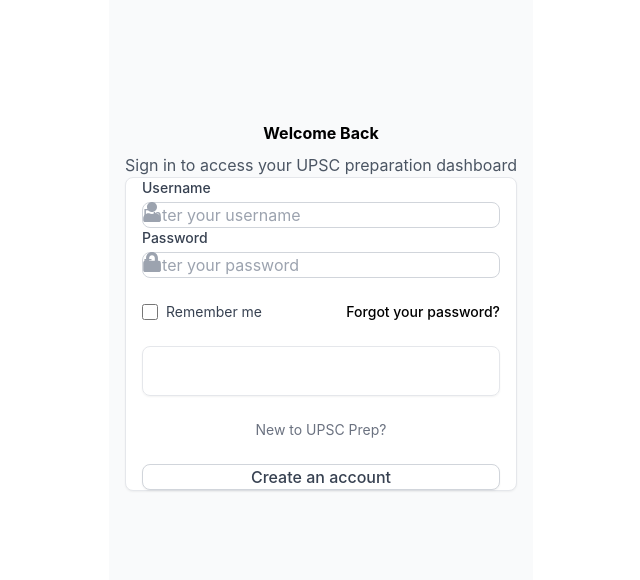
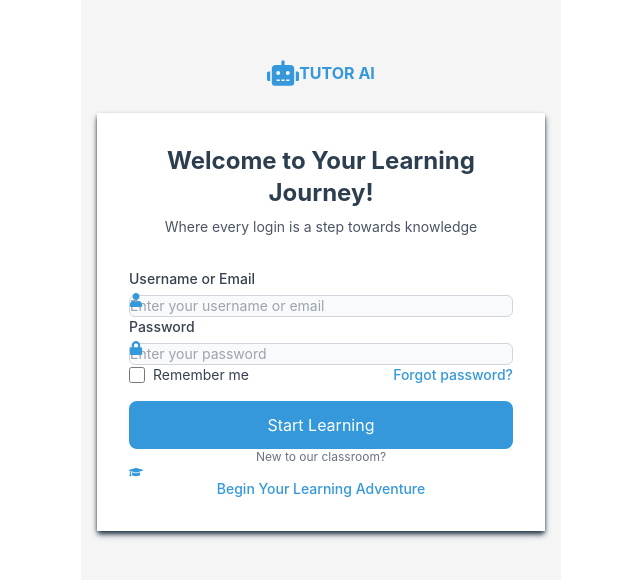
Before and after one commit to codetoad12/tutor_ai, a React (Vite) app in the folder frontend/: page / in a window 1280 px wide. Shown: the part 106-686 px from the top of the page, without its empty margins (319-959 px from the left). Built offline with nearby package versions, Linux system fonts and the light colour scheme.

Commit message:
Enhance login page UI: Add TUTOR AI header, remove decorative elements, improve overall aesthetics

```diff
--- a/frontend/src/components/Login.jsx
+++ b/frontend/src/components/Login.jsx
@@ -1,6 +1,6 @@
 import React, { useState } from 'react';
 import { authService } from '../services/auth';
-import { FaUser, FaLock, FaSpinner } from 'react-icons/fa';
+import { FaUser, FaLock, FaSpinner, FaGraduationCap, FaBook, FaPencilAlt, FaRobot } from 'react-icons/fa';
 
 function Login({ onLogin }) {
   const [credentials, setCredentials] = useState({
@@ -30,129 +30,121 @@ function Login({ onLogin }) {
   };
 
   return (
-    <div className="min-h-screen flex items-center justify-center bg-gray-50 py-12 px-4 sm:px-6 lg:px-8">
-      <div className="max-w-md w-full space-y-8">
-        <div>
-          <h2 className="mt-6 text-center text-4xl font-serif font-bold text-blue-700 tracking-tight">
-            Welcome Back
-          </h2>
-          <p className="mt-2 text-center text-base text-gray-600 tracking-tight">
-            Sign in to access your UPSC preparation dashboard
-          </p>
+    <div className="bg-notebook min-h-screen flex items-center justify-center p-4 bg-gradient-to-br from-blue-50 via-white to-purple-50">
+      <div className="max-w-md w-full">
+        {/* TUTOR AI Header */}
+        <div className="text-center mb-6">
+          <div className="flex items-center justify-center space-x-3 mb-2">
+            <FaRobot className="w-8 h-8 text-accent-blue" />
+            <h1 className="text-4xl font-bold text-accent-blue tracking-wider font-serif">
+              TUTOR AI
+            </h1>
+          </div>
+          <div className="h-1 w-24 bg-accent-blue mx-auto rounded-full"></div>
         </div>
 
-        <div className="mt-8 bg-white py-8 px-4 shadow-sm rounded-lg sm:px-10 border border-gray-200">
-          <form className="space-y-6" onSubmit={handleSubmit}>
+        <div className="bg-white rounded-xl shadow-chalkboard p-8 border-t-4 border-accent-blue">
+          <div className="text-center mb-8">
+            <h2 className="text-2xl font-bold text-chalkboard mb-2">Welcome to Your Learning Journey!</h2>
+            <p className="text-sm text-gray-600">Where every login is a step towards knowledge</p>
+          </div>
+
+          <form className="space-y-4" onSubmit={handleSubmit}>
             {error && (
-              <div className="bg-red-50 border border-red-200 rounded-lg p-4 text-center">
-                <p className="text-red-600 text-sm tracking-tight">{error}</p>
+              <div className="bg-red-50 text-red-600 text-xs text-center mb-4 p-3 rounded-lg border border-red-100">
+                {error}
               </div>
             )}
 
-            <div className="space-y-4">
-              <div>
-                <label htmlFor="username" className="block text-sm font-medium text-gray-700 tracking-tight mb-1">
-                  Username
+            <div className="mb-3">
+              <label htmlFor="username" className="block text-sm font-medium text-gray-700 mb-1 flex items-center">
+                <span className="mr-2">Username or Email</span>
+                <div className="flex-grow border-b border-gray-200"></div>
               </label>
               <div className="relative">
-                  <div className="absolute inset-y-0 left-0 pl-3 flex items-center pointer-events-none">
-                    <FaUser className="h-5 w-5 text-gray-400" />
+                <div className="absolute -left-7 flex items-center pointer-events-none">
+                  <FaUser className="text-sm text-accent-blue" />
                 </div>
                 <input
                   id="username"
-                    name="username"
                   type="text"
-                    required
-                    className="appearance-none block w-full pl-10 pr-3 py-2.5 border border-gray-300 rounded-lg placeholder-gray-400 focus:outline-none focus:ring-2 focus:ring-blue-500 focus:border-blue-500 text-base tracking-tight"
-                    placeholder="Enter your username"
                   value={credentials.username}
                   onChange={(e) => setCredentials({ ...credentials, username: e.target.value })}
+                  className="pl-3 pr-3 py-2.5 w-full text-sm rounded-md border border-gray-300 focus:border-accent-blue focus:ring-1 focus:ring-accent-blue bg-gray-50"
+                  placeholder="Enter your username or email"
                 />
               </div>
             </div>
 
-              <div>
-                <label htmlFor="password" className="block text-sm font-medium text-gray-700 tracking-tight mb-1">
-                  Password
+            <div className="mb-3">
+              <label htmlFor="password" className="block text-sm font-medium text-gray-700 mb-1 flex items-center">
+                <span className="mr-2">Password</span>
+                <div className="flex-grow border-b border-gray-200"></div>
               </label>
               <div className="relative">
-                  <div className="absolute inset-y-0 left-0 pl-3 flex items-center pointer-events-none">
-                    <FaLock className="h-5 w-5 text-gray-400" />
+                <div className="absolute -left-7 flex items-center pointer-events-none">
+                  <FaLock className="text-sm text-accent-blue" />
                 </div>
                 <input
                   id="password"
-                    name="password"
                   type="password"
-                    required
-                    className="appearance-none block w-full pl-10 pr-3 py-2.5 border border-gray-300 rounded-lg placeholder-gray-400 focus:outline-none focus:ring-2 focus:ring-blue-500 focus:border-blue-500 text-base tracking-tight"
-                    placeholder="Enter your password"
                   value={credentials.password}
                   onChange={(e) => setCredentials({ ...credentials, password: e.target.value })}
+                  className="pl-3 pr-3 py-2.5 w-full text-sm rounded-md border border-gray-300 focus:border-accent-blue focus:ring-1 focus:ring-accent-blue bg-gray-50"
+                  placeholder="Enter your password"
                 />
               </div>
             </div>
-            </div>
 
-            <div className="flex items-center justify-between">
+            <div className="flex items-center justify-between mb-4 text-sm">
               <div className="flex items-center">
                 <input
-                  id="remember-me"
-                  name="remember-me"
                   type="checkbox"
-                  className="h-4 w-4 text-blue-700 focus:ring-blue-500 border-gray-300 rounded"
+                  id="remember"
                   checked={credentials.rememberMe}
                   onChange={(e) => setCredentials({ ...credentials, rememberMe: e.target.checked })}
+                  className="h-4 w-4 text-accent-blue focus:ring-1 focus:ring-accent-blue border-gray-300 rounded"
                 />
-                <label htmlFor="remember-me" className="ml-2 block text-sm text-gray-700 tracking-tight">
+                <label htmlFor="remember" className="ml-2 text-gray-700">
                   Remember me
                 </label>
               </div>
-
-              <div className="text-sm">
-                <a href="#" className="font-medium text-blue-700 hover:text-blue-800 tracking-tight">
-                  Forgot your password?
+              <a href="#" className="text-accent-blue hover:text-accent-blue-dark font-medium">
+                Forgot password?
               </a>
             </div>
-            </div>
 
-            <div>
             <button
               type="submit"
               disabled={loading}
-                className="w-full flex justify-center py-3 px-4 border border-transparent rounded-lg shadow-sm text-base font-medium text-white bg-blue-700 hover:bg-blue-800 focus:outline-none focus:ring-2 focus:ring-offset-2 focus:ring-blue-500 disabled:opacity-50 disabled:cursor-not-allowed transition-colors duration-200"
+              className="w-full bg-accent-blue text-white py-3 px-4 rounded-lg hover:bg-accent-blue-dark focus:outline-none focus:ring-2 focus:ring-accent-blue focus:ring-offset-2 transform transition-all duration-200 hover:scale-[1.02] disabled:opacity-50 disabled:hover:scale-100"
             >
               {loading ? (
-                  <>
-                    <FaSpinner className="animate-spin -ml-1 mr-2 h-5 w-5" />
-                    Signing in...
-                  </>
+                <div className="flex items-center justify-center">
+                  <FaSpinner className="animate-spin mr-2" />
+                  Opening your classroom...
+                </div>
               ) : (
-                  'Sign in'
+                'Start Learning'
               )}
             </button>
-            </div>
           </form>
 
-          <div className="mt-6">
+          <div className="mt-8 text-center">
             <div className="relative">
               <div className="absolute inset-0 flex items-center">
                 <div className="w-full border-t border-gray-200"></div>
               </div>
-              <div className="relative flex justify-center text-sm">
-                <span className="px-2 bg-white text-gray-500 tracking-tight">
-                  New to UPSC Prep?
-                </span>
+              <div className="relative flex justify-center">
+                <span className="px-4 text-xs text-gray-500 bg-white">New to our classroom?</span>
               </div>
             </div>
-
-            <div className="mt-6">
-              <a
-                href="#"
-                className="w-full flex justify-center py-2.5 px-4 border border-gray-300 rounded-lg shadow-sm text-base font-medium text-gray-700 bg-white hover:bg-gray-50 focus:outline-none focus:ring-2 focus:ring-offset-2 focus:ring-blue-500 transition-colors duration-200"
-              >
-                Create an account
+            <p className="mt-4 text-sm">
+              <a href="register.html" className="text-accent-blue hover:text-accent-blue-dark font-medium inline-flex items-center">
+                <FaGraduationCap className="mr-2" />
+                Begin Your Learning Adventure
               </a>
-            </div>
+            </p>
           </div>
         </div>
       </div>
```
Lines whose indentation alone changed are shown as unchanged.
